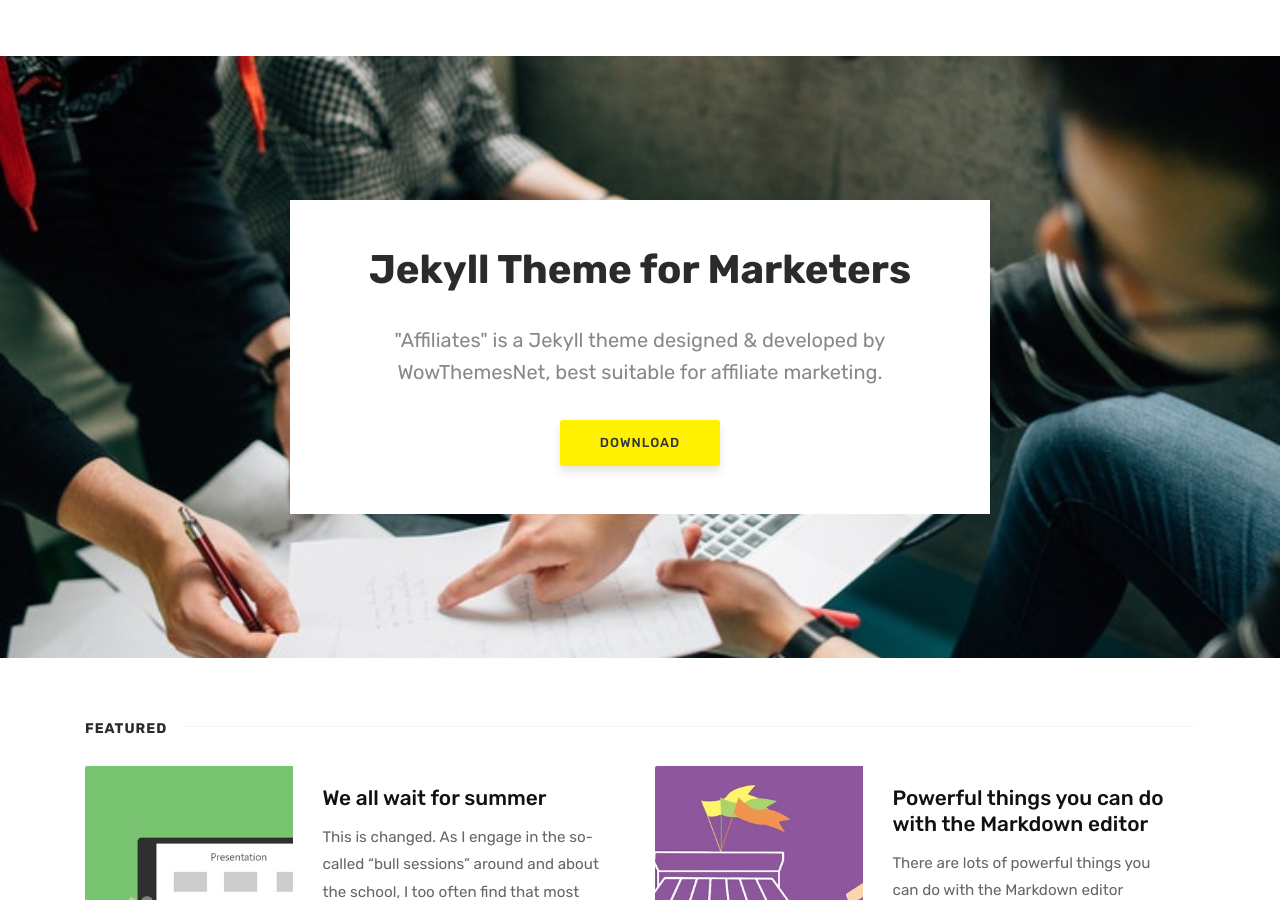
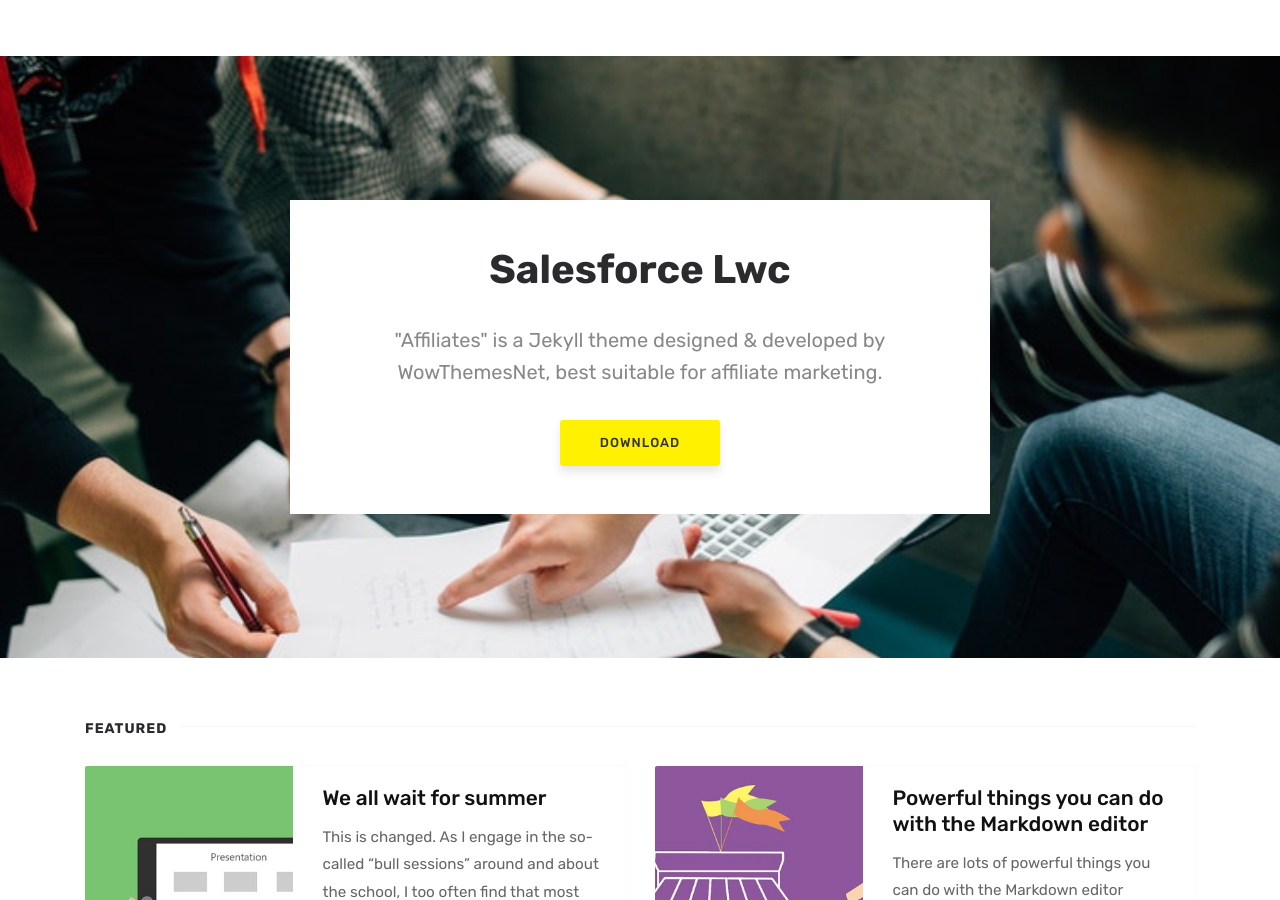
Before and after one commit to kishoreBandanadam/web, a Jekyll site: the page built from index.html, in a window 1280 px wide and 900 px high. Built offline with Jekyll 4.4.1, drawn with Linux system fonts in a browser that asks for light colours; the list of posts is cut into pages by our own code; comment, search, counter and statistics services are not loaded.

Commit message:
Update index.html

```diff
--- a/index.html
+++ b/index.html
@@ -7,7 +7,7 @@
 ================================================== -->
 <section class="intro full-width">
     <div class="wrapintro">
-        <h1>Jekyll Theme for Marketers</h1>
+        <h1>Salesforce Lwc</h1>
         <h2 class="lead">"Affiliates" is a Jekyll theme designed & developed by WowThemesNet, best suitable for affiliate marketing.</h2>
         <a href="https://github.com/wowthemesnet/affiliates-jekyll-theme/archive/master.zip" class="btn">Download</a>
     </div>
```
